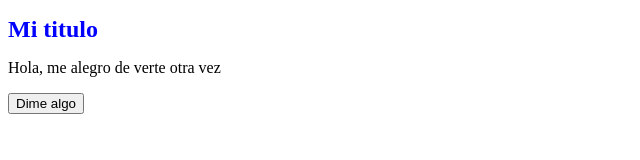
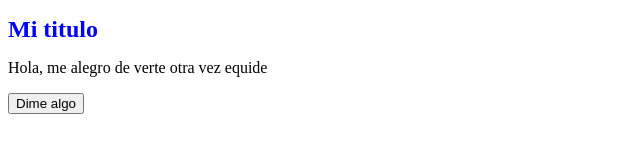
Before and after one commit to rozzze/esqueleto-web, a plain HTML site: page index.html in a window 1280 px wide. Shown: the full height of the page, 0-640 px from the left. Drawn offline with Linux system fonts and the light colour scheme.

Commit message:
prueba push

```diff
--- a/index.html
+++ b/index.html
@@ -8,7 +8,7 @@
   </head>
   <body>
     <h1>Mi titulo</h1>
-    <p>Hola, me alegro de verte otra vez</p>
+    <p>Hola, me alegro de verte otra vez equide </p>
 
     <button onclick="mostrarMensaje('Hola Mundo')"> Dime algo </button>
     <script src="./codigo.js"></script>
```
